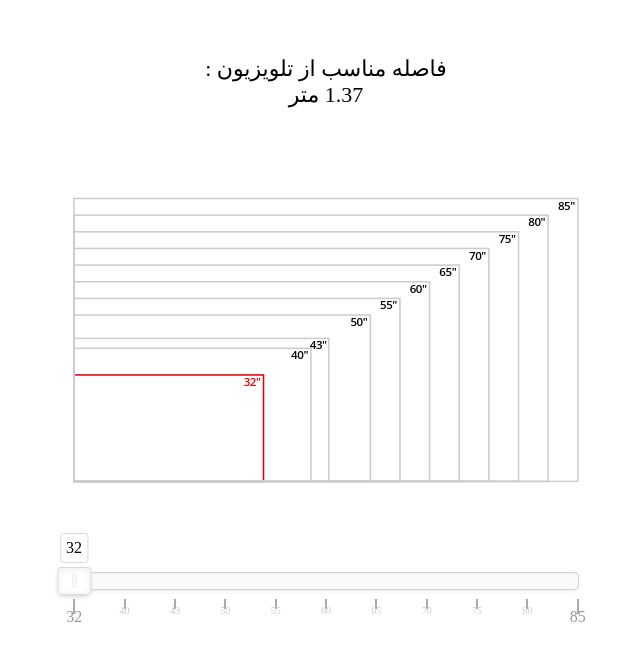
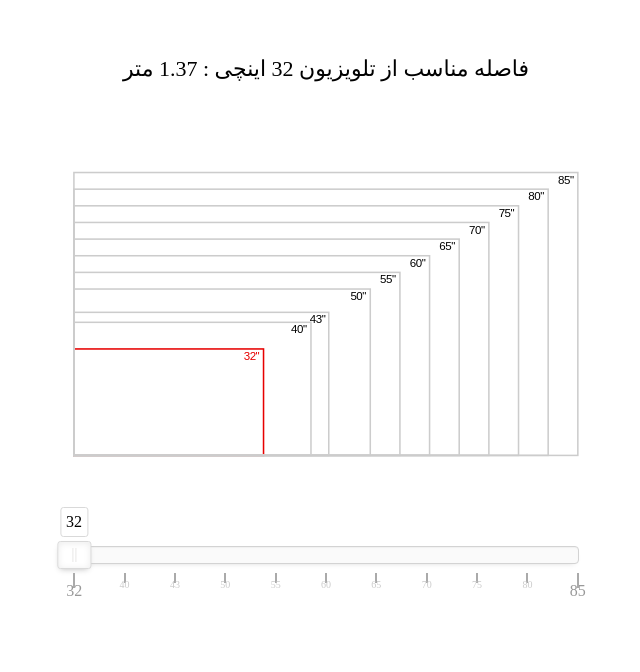
Before and after one commit to dmoradian/tv-size-distance, a plain HTML site: page index.html in a window 1280 px wide. Shown: the whole page, without its empty margins (314-954 px from the left). Drawn offline with nearby package versions, Linux system fonts and the light colour scheme.

Commit message:
add inch to title

```diff
--- a/index.html
+++ b/index.html
@@ -13,10 +13,9 @@
 <body>
     <div class="sizeToDistance">
         <div class="sizeToDistance__resultWrapper">
-            فاصله مناسب از تلویزیون :
-            <div class="sizeToDistance__result">
-                1.37 متر
-            </div>
+            فاصله مناسب از تلویزیون
+            <span class="sizeToDistance__size">32 اینچی</span> :
+            <span class="sizeToDistance__result">1.37 متر</span>
         </div>
         <svg class="sizeToDistance__image" width="1600" height="900.35" version="1.1" viewBox="0 0 1600 900.35" xmlns="http://www.w3.org/2000/svg"
                 style="visibility: visible;">
@@ -24,88 +23,77 @@
                     <rect transform="scale(-1,1)" x="-562.16" y="-160.66" width="600.52" height="337.12" ry="0" fill="none"
                         stroke="#ccc" stroke-width="4.8729"></rect><text x="499.23431" y="-125.43545"
                         font-family="sans-serif" font-size="36.607px" letter-spacing="-1.3728px" stroke-width="0">
-                        <tspan x="499.23431" y="-125.43545" font-family="'Open Sans'" font-weight="600"
-                            letter-spacing="-1.3728px">32"</tspan>
+                        <tspan x="499.23431" y="-125.43545">32"</tspan>
                     </text>
                 </g>
                 <g transform="translate(40.799,721.45)" stroke="#ccc" class="size__g" id="40">
                     <rect transform="scale(-1,1)" x="-712.29" y="-244.94" width="750.42" height="421.17" ry="0" fill="none"
                         stroke="#ccc" stroke-width="4.8729"></rect><text x="649.36401" y="-209.67805"
                         font-family="sans-serif" font-size="36.607px" letter-spacing="-1.3728px" stroke-width="0">
-                        <tspan x="649.36401" y="-209.67805" font-family="'Open Sans'" font-weight="600"
-                            letter-spacing="-1.3728px">40"</tspan>
+                        <tspan x="649.36401" y="-209.67805">40"</tspan>
                     </text>
                 </g>
                 <g transform="translate(40.799,721.45)" stroke="#ccc" class="size__g" id="43">
                     <rect transform="scale(-1,1)" x="-768.58" y="-276.54" width="806.95" height="453.01" ry="0" fill="none"
                         stroke="#ccc" stroke-width="4.8729"></rect><text x="708.40808" y="-244.06686"
                         font-family="sans-serif" font-size="36.607px" letter-spacing="-1.3728px" stroke-width="0">
-                        <tspan x="708.40808" y="-244.06686" font-family="'Open Sans'" font-weight="600"
-                            letter-spacing="-1.3728px">43"</tspan>
+                        <tspan x="708.40808" y="-244.06686">43"</tspan>
                     </text>
                 </g>
                 <g transform="translate(40.799,721.45)" stroke="#ccc" class="size__g" id="50">
                     <rect transform="scale(-1,1)" x="-899.95" y="-350.29" width="937.9" height="526.52" ry="0" fill="none"
                         stroke="#ccc" stroke-width="4.8729"></rect><text x="837.02588" y="-315.0289"
                         font-family="sans-serif" font-size="36.607px" letter-spacing="-1.3728px" stroke-width="0">
-                        <tspan x="837.02588" y="-315.0289" font-family="'Open Sans'" font-weight="600"
-                            letter-spacing="-1.3728px">50"</tspan>
+                        <tspan x="837.02588" y="-315.0289">50"</tspan>
                     </text>
                 </g>
                 <g transform="translate(40.799,721.45)" stroke="#ccc" class="size__g" id="55">
                     <rect transform="scale(-1,1)" x="-993.78" y="-402.96" width="1031.7" height="579.2" ry="0" fill="none"
                         stroke="#ccc" stroke-width="4.8729"></rect><text x="930.85669" y="-368.14209"
                         font-family="sans-serif" font-size="36.607px" letter-spacing="-1.3728px" stroke-width="0">
-                        <tspan x="930.85669" y="-368.14209" font-family="'Open Sans'" font-weight="600"
-                            letter-spacing="-1.3728px">55"</tspan>
+                        <tspan x="930.85669" y="-368.14209">55"</tspan>
                     </text>
                 </g>
                 <g transform="translate(40.799,721.45)" stroke="#ccc" class="size__g" id="60">
                     <rect transform="scale(-1,1)" x="-1087.6" y="-455.64" width="1125.6" height="631.88" ry="0" fill="none"
                         stroke="#ccc" stroke-width="4.8729"></rect><text x="1024.688" y="-420.37967"
                         font-family="sans-serif" font-size="36.607px" letter-spacing="-1.3728px" stroke-width="0">
-                        <tspan x="1024.688" y="-420.37967" font-family="'Open Sans'" font-weight="600"
-                            letter-spacing="-1.3728px">60"</tspan>
+                        <tspan x="1024.688" y="-420.37967">60"</tspan>
                     </text>
                 </g>
                 <g transform="translate(40.799,721.45)" stroke="#ccc" class="size__g" id="65">
                     <rect transform="scale(-1,1)" x="-1181.4" y="-508.31" width="1219.4" height="684.55" ry="0" fill="none"
                         stroke="#ccc" stroke-width="4.8729"></rect><text x="1118.5187" y="-473.13116"
                         font-family="sans-serif" font-size="36.607px" letter-spacing="-1.3728px" stroke-width="0">
-                        <tspan x="1118.5187" y="-473.13116" font-family="'Open Sans'" font-weight="600"
-                            letter-spacing="-1.3728px">65"</tspan>
+                        <tspan x="1118.5187" y="-473.13116">65"</tspan>
                     </text>
                 </g>
                 <g transform="translate(40.799,721.45)" stroke="#ccc" class="size__g" id="70">
                     <rect transform="scale(-1,1)" x="-1275.3" y="-560.99" width="1313.2" height="737.23" ry="0" fill="none"
                         stroke="#ccc" stroke-width="4.8729"></rect><text x="1212.3502" y="-525.73041"
                         font-family="sans-serif" font-size="36.607px" letter-spacing="-1.3728px" stroke-width="0">
-                        <tspan x="1212.3502" y="-525.73041" font-family="'Open Sans'" font-weight="600"
-                            letter-spacing="-1.3728px">70"</tspan>
+                        <tspan x="1212.3502" y="-525.73041">70"</tspan>
                     </text>
                 </g>
                 <g transform="translate(40.799,721.45)" stroke="#ccc" class="size__g" id="75">
                     <rect transform="scale(-1,1)" x="-1369.1" y="-613.66" width="1407.1" height="789.9" ry="0" fill="none"
                         stroke="#ccc" stroke-width="4.8729"></rect><text x="1306.1809" y="-578.84369"
                         font-family="sans-serif" font-size="36.607px" letter-spacing="-1.3728px" stroke-width="0">
-                        <tspan x="1306.1809" y="-578.84369" font-family="'Open Sans'" font-weight="600"
-                            letter-spacing="-1.3728px">75"</tspan>
+                        <tspan x="1306.1809" y="-578.84369">75"</tspan>
                     </text>
                 </g>
                 <g transform="translate(40.799,721.45)" stroke="#ccc" class="size__g" id="80">
                     <rect transform="scale(-1,1)" x="-1462.9" y="-666.34" width="1500.9" height="842.58" ry="0" fill="none"
                         stroke="#ccc" stroke-width="4.8729"></rect><text x="1400.0121" y="-631.0813"
                         font-family="sans-serif" font-size="36.607px" letter-spacing="-1.3728px" stroke-width="0">
-                        <tspan x="1400.0121" y="-631.0813" font-family="'Open Sans'" font-weight="600"
-                            letter-spacing="-1.3728px">80"</tspan>
+                        <tspan x="1400.0121" y="-631.0813">80"</tspan>
                     </text>
                 </g>
                 <g transform="translate(40.799,721.45)" stroke="#ccc" class="size__g" id="85">
                     <rect transform="scale(-1,1)" x="-1556.8" y="-719.01" width="1594.7" height="895.25" ry="0" fill="none"
                         stroke="#ccc" stroke-width="4.8729"></rect><text x="1493.843" y="-683.83276"
                         font-family="sans-serif" font-size="36.607px" letter-spacing="-1.3728px" stroke-width="0">
-                        <tspan x="1493.843" y="-683.83276" font-family="'Open Sans'" font-weight="600"
-                            letter-spacing="-1.3728px">85"</tspan>
+                        <tspan x="1493.843" y="-683.83276">85"</tspan>
                     </text>
                 </g>
         </svg>
@@ -148,58 +136,69 @@
     slider.noUiSlider.on('change', function (value) {
         switch (value[0]) {
             case '32':
-                $('.sizeToDistance__result').text('1.37 متر');
                 $('.size__g').removeClass('is-selected');
                 $('#32').addClass('is-selected');
+                $('.sizeToDistance__size').text('32 اینچی');
+                $('.sizeToDistance__result').text('1.37 متر');
                 break;
             case '40':
                 $('.size__g').removeClass('is-selected');
                 $('#40').addClass('is-selected');
+                $('.sizeToDistance__size').text('40 اینچی');
                 $('.sizeToDistance__result').text('1.71 متر');
                 break;
             case '43':
                 $('.size__g').removeClass('is-selected');
                 $('#43').addClass('is-selected');
+                $('.sizeToDistance__size').text('43 اینچی');
                 $('.sizeToDistance__result').text('1.83 متر');
                 break;
             case '50':
                 $('.size__g').removeClass('is-selected');
                 $('#50').addClass('is-selected');
+                $('.sizeToDistance__size').text('50 اینچی');
                 $('.sizeToDistance__result').text('2.13 متر');
                 break;
             case '55':
                 $('.size__g').removeClass('is-selected');
                 $('#55').addClass('is-selected');
+                $('.sizeToDistance__size').text('55 اینچی');
                 $('.sizeToDistance__result').text('2.35 متر');
                 break;
             case '60':
                 $('.size__g').removeClass('is-selected');
                 $('#60').addClass('is-selected');
+                $('.sizeToDistance__size').text('60 اینچی');
                 $('.sizeToDistance__result').text('2.56 متر');
                 break;
             case '65':
                 $('.size__g').removeClass('is-selected');
                 $('#65').addClass('is-selected');
+                $('.sizeToDistance__size').text('65 اینچی');
                 $('.sizeToDistance__result').text('2.77 متر');
                 break;
             case '70':
                 $('.size__g').removeClass('is-selected');
                 $('#70').addClass('is-selected');
+                $('.sizeToDistance__size').text('70 اینچی');
                 $('.sizeToDistance__result').text('2.99 متر');
                 break;
             case '75':
                 $('.size__g').removeClass('is-selected');
                 $('#75').addClass('is-selected');
+                $('.sizeToDistance__size').text('75 اینچی');
                 $('.sizeToDistance__result').text('3.20 متر');
                 break;
             case '80':
                 $('.size__g').removeClass('is-selected');
                 $('#80').addClass('is-selected');
+                $('.sizeToDistance__size').text('80 اینچی');
                 $('.sizeToDistance__result').text('3.41 متر');
                 break;
             case '85':
                 $('.size__g').removeClass('is-selected');
                 $('#85').addClass('is-selected');
+                $('.sizeToDistance__size').text('85 اینچی');
                 $('.sizeToDistance__result').text('3.63 متر');
                 break;
         }
```
